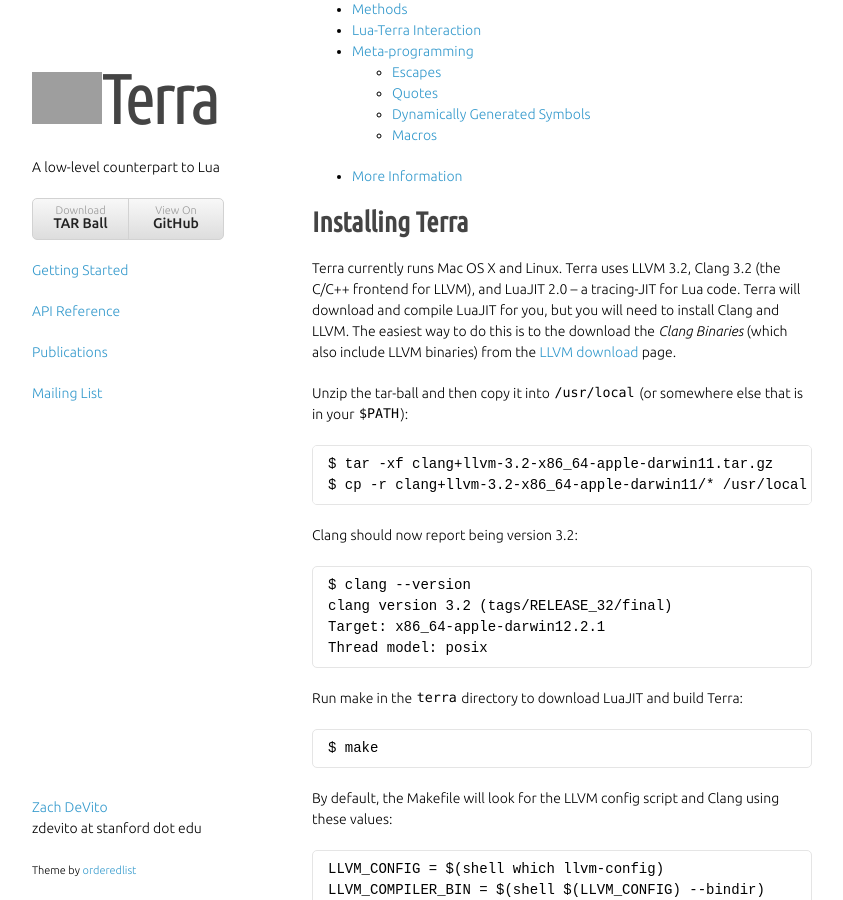
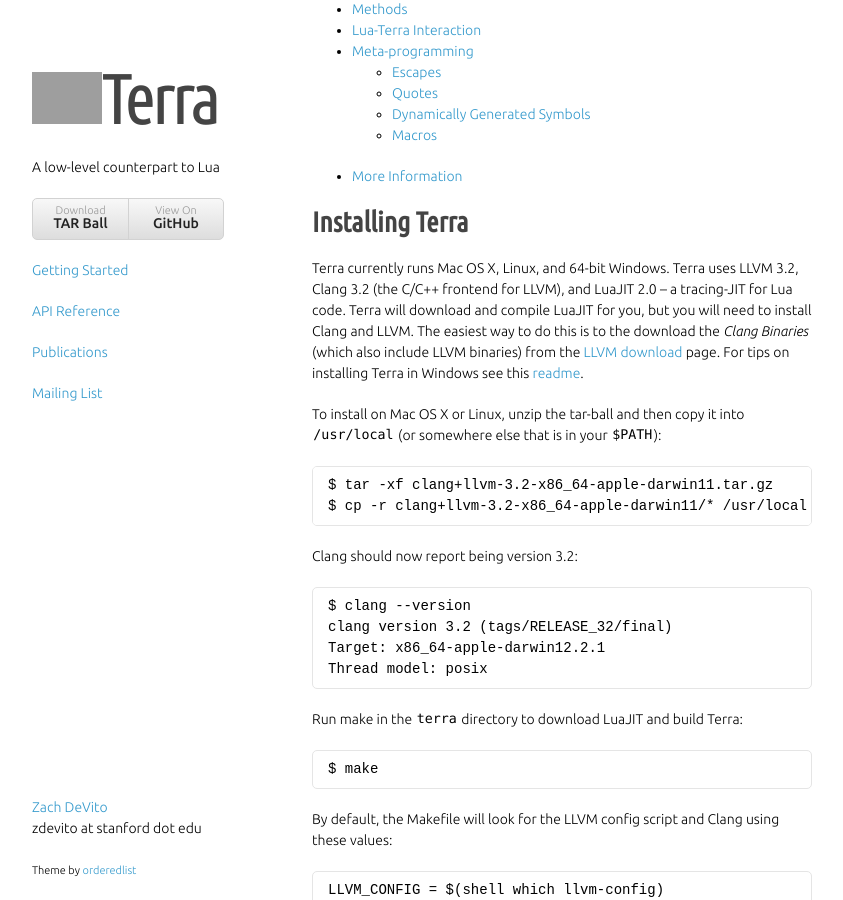
Before and after one commit to terralang/terra, a Jekyll site: the page built from getting-started.md, in a window 1280 px wide and 900 px high, scrolled down 674 px. Shown: the whole window, without its empty margins (218-1061 px from the left). Built offline with Jekyll 4.4.1, drawn with Linux system fonts in a browser that asks for light colours; some web fonts are replaced; grey boxes are pictures that could not be loaded.

Commit message:
windows reference.

```diff
--- a/getting-started.md
+++ b/getting-started.md
@@ -10,10 +10,10 @@
 Installing Terra
 ================
 
-Terra currently runs Mac OS X and Linux. Terra uses LLVM 3.2, Clang 3.2 (the C/C++ frontend for LLVM), and LuaJIT 2.0 -- a tracing-JIT for Lua code.  Terra will download and compile LuaJIT for you, but you will need to install Clang and LLVM. The easiest way to do this is to the download the _Clang Binaries_ (which also include LLVM binaries) from the
-[LLVM download](http://llvm.org/releases/download.html) page.
+Terra currently runs Mac OS X, Linux, and 64-bit Windows. Terra uses LLVM 3.2, Clang 3.2 (the C/C++ frontend for LLVM), and LuaJIT 2.0 -- a tracing-JIT for Lua code.  Terra will download and compile LuaJIT for you, but you will need to install Clang and LLVM. The easiest way to do this is to the download the _Clang Binaries_ (which also include LLVM binaries) from the
+[LLVM download](http://llvm.org/releases/download.html) page. For tips on installing Terra in Windows see this [readme](https://github.com/zdevito/terra/blob/master/msvc/README.md).
 
-Unzip the tar-ball and then copy it into `/usr/local` (or somewhere else that is in your `$PATH`):
+To install on Mac OS X or Linux, unzip the tar-ball and then copy it into `/usr/local` (or somewhere else that is in your `$PATH`):
 
     $ tar -xf clang+llvm-3.2-x86_64-apple-darwin11.tar.gz
     $ cp -r clang+llvm-3.2-x86_64-apple-darwin11/* /usr/local
```
